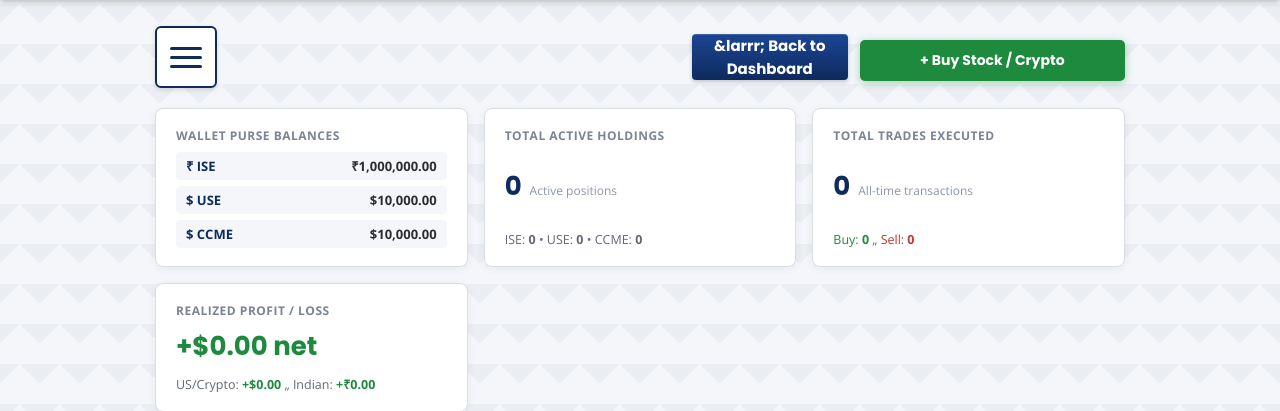
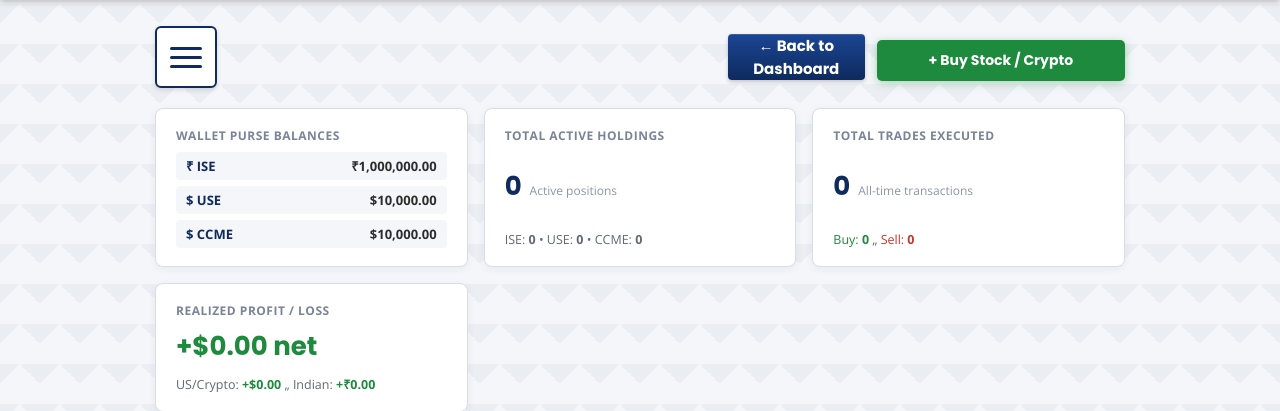
Before and after one commit to knox143/Tradeverse, a Flask app: page /portfolio in a window 1280 px wide. Shown: the part 156-567 px from the top of the page. Run offline with Flask 3, Linux system fonts and the light colour scheme; a user stored in the database is signed in; data that the repository does not hold is empty.

Commit message:
Fix HTML entity typo &larrr; to &larr; on Back to Dashboard button in portfolio.html

```diff
--- a/templates/portfolio.html
+++ b/templates/portfolio.html
@@ -47,7 +47,7 @@
             </div>
 
             <div class="portfolio-header-actions">
-                <a href="{{ url_for('dashboard') }}" class="btn btn-navy back-to-dash-btn">&larrr; Back to Dashboard</a>
+                <a href="{{ url_for('dashboard') }}" class="btn btn-navy back-to-dash-btn">&larr; Back to Dashboard</a>
                 <button type="button" class="btn btn-buy-modal" id="quickTradeBtn">+ Buy Stock / Crypto</button>
             </div>
         </div>
```
